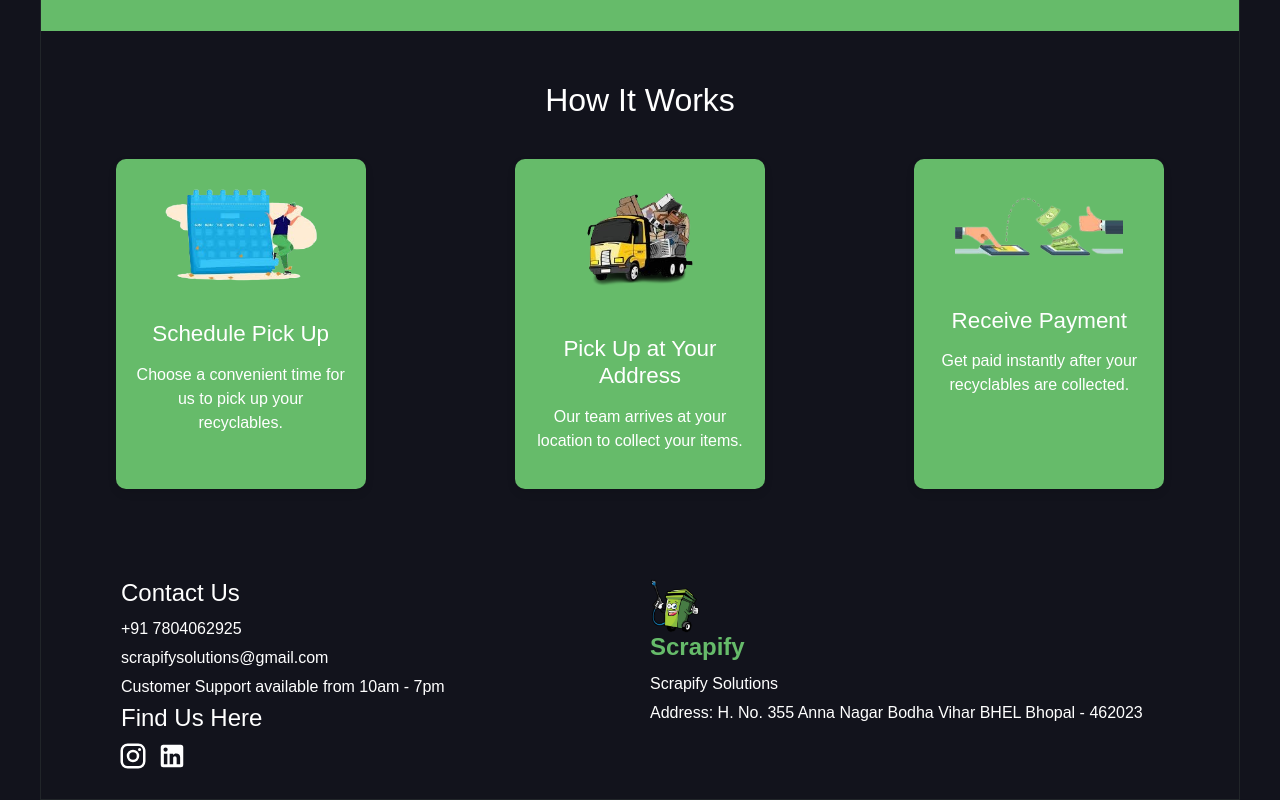
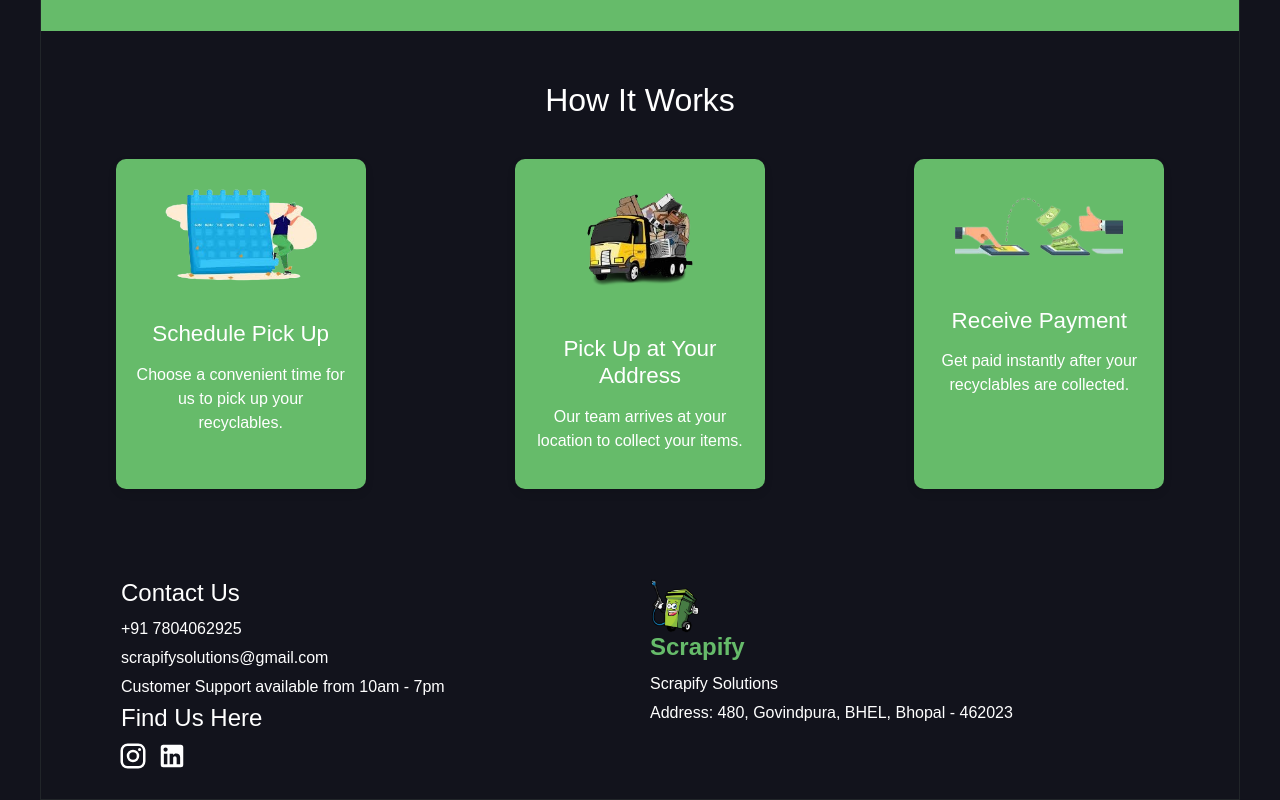
Before and after one commit to chetan14203/Scrapify, a React (Create React App) app in the folder frontend/: page /scrape-rates in a window 1280 px wide. Shown: the part 2949-3749 px from the top of the page. Built offline with nearby package versions, Linux system fonts and the light colour scheme.

Commit message:
Update footer.js

```diff
--- a/frontend/src/Components/Footer/footer.js
+++ b/frontend/src/Components/Footer/footer.js
@@ -43,7 +43,7 @@ const Footer = () => {
           <img src={logoImage} alt="Scrap Uncle Logo" className="logo-image" />
           <h2 className="scrapuncle-text">Scrapify</h2>
           <p>Scrapify Solutions</p>
-          <p>Address: H. No. 355 Anna Nagar Bodha Vihar BHEL Bhopal - 462023</p>
+          <p>Address: 480, Govindpura, BHEL, Bhopal  - 462023</p>
         </div>
       </div>
     </footer>
```
